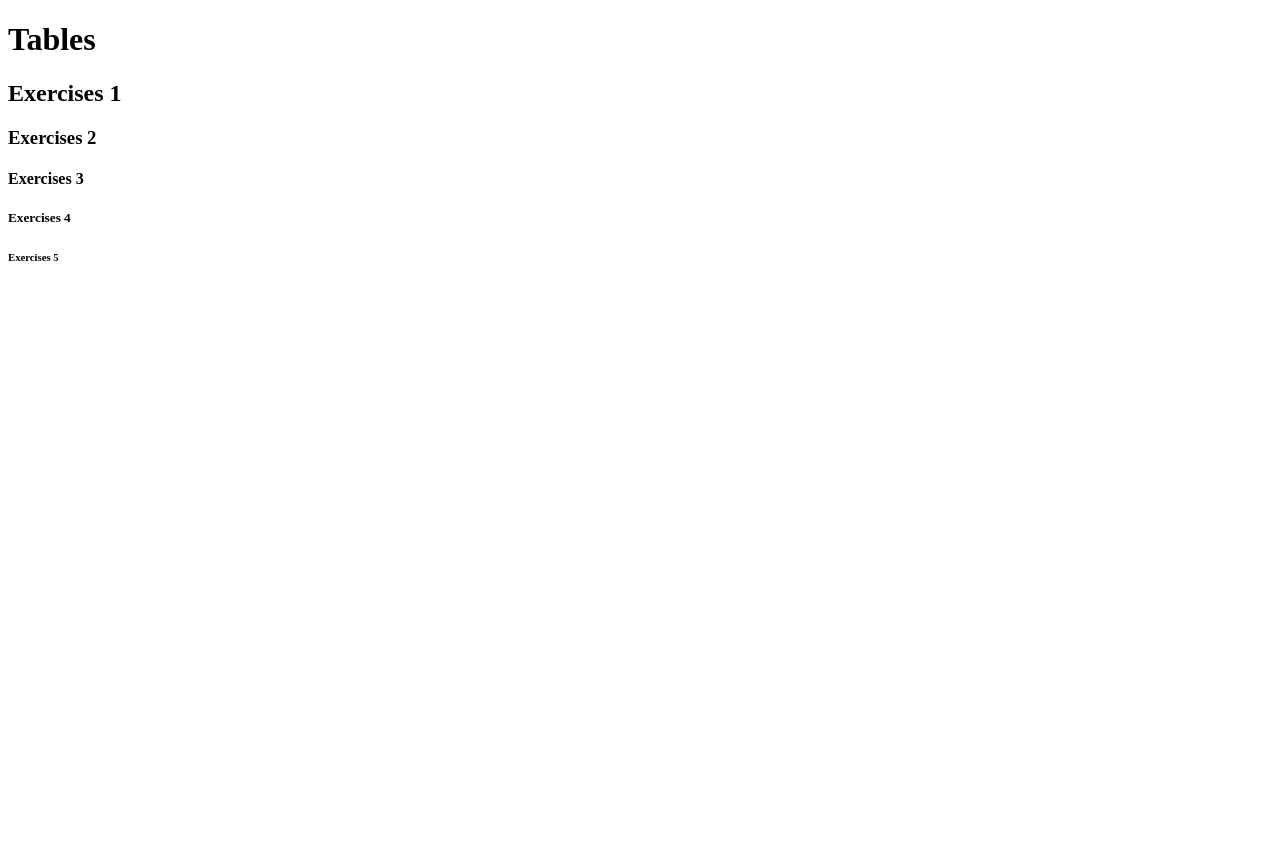
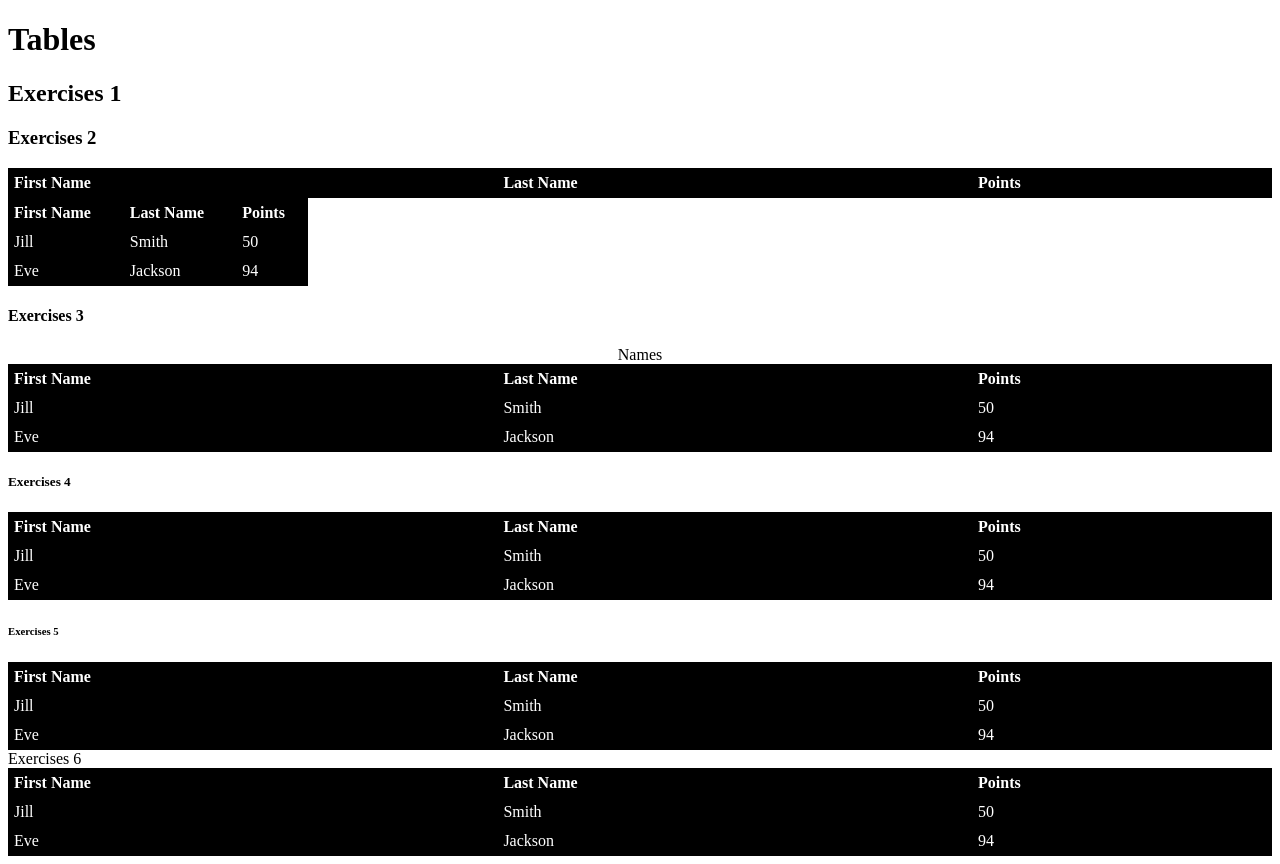
Before and after one commit to Brighton-W/Brighton-W.github.io, a plain HTML site: page exercises/tables.html in a window 1280 px wide. Before the commit the page ends 800 px from the top, so only its background shows below. Drawn offline with Linux system fonts and the light colour scheme.

Commit message:
Update tables.html

```diff
--- a/exercises/tables.html
+++ b/exercises/tables.html
@@ -8,22 +8,190 @@
 <h1>Tables</h1>
 
 <h2>Exercises 1</h2>
+  <style>
+table, th, td {
+    border: 1px solid black;
+    border-collapse: collapse;
+}
+th, td {
+    padding: 5px;
+    text-align: left;
+}
+</style>
+</head>
+<body>
 
+<table style="width:100%">
+  <tr>
+    <th>First Name</th>
+    <th>Last Name</th>
+    <th>Points</th>
+  </tr>
+  <tr>
 
 <h3>Exercises 2</h3>
+  <style>
+table, th, td {
+    border: 1px solid black;
+    border-collapse: collapse;
+}
+th, td {
+    padding: 5px;
+    text-align: left;
+}
+</style>
+</head>
+<body>
+
+<table style="width:300px">
+  <tr>
+    <th>First Name</th>
+    <th>Last Name</th>
+    <th>Points</th>
+  </tr>
+  <tr>
+    <td>Jill</td>
+    <td>Smith</td>
+    <td>50</td>
+  </tr>
+  <tr>
+    <td>Eve</td>
+    <td>Jackson</td>
+    <td>94</td>
+  </tr>
+</table>
+
+</body>
+</html>
 
 
 <h4>Exercises 3</h4>
+  <style>
+table, th, td {
+    border: 1px solid black;
+    border-collapse: collapse;
+}
+th, td {
+    padding: 5px;
+    text-align: left;
+}
+</style>
+</head>
+<body>
+
+<table style="width:100%">
+  <caption>Names</caption>
+  <tr>
+    <th>First Name</th>
+    <th>Last Name</th>
+    <th>Points</th>
+  </tr>
+  <tr>
+    <td>Jill</td>
+    <td>Smith</td>
+    <td>50</td>
+  </tr>
+  <tr>
+    <td>Eve</td>
+    <td>Jackson</td>
+    <td>94</td>
+  </tr>
+</table>
 
 
 <h5>Exercises 4</h5>
+  <style>
+table, th, td {
+    border: 5px solid red;
+}
+th, td {
+    padding: 5px;
+    text-align: left;
+}
+</style>
+</head>
+<body>
+
+<table style="width:100%">
+  <tr>
+    <th>First Name</th>
+    <th>Last Name</th>
+    <th>Points</th>
+  </tr>
+  <tr>
+    <td>Jill</td>
+    <td>Smith</td>
+    <td>50</td>
+  </tr>
+  <tr>
+    <td>Eve</td>
+    <td>Jackson</td>
+    <td>94</td>
+  </tr>
+</table>
 
 
 <h6>Exercises 5</h6>
+  <style>
+table, th, td {
+    border: 1px solid black;
+    border-collapse: collapse;
+    padding: 5px;
+    text-align: left;
+}
+</style>
+</head>
+<body>
 
+<table style="width:100%">
+  <tr>
+    <th>First Name</th>
+    <th>Last Name</th>
+    <th>Points</th>
+  </tr>
+  <tr>
+    <td>Jill</td>
+    <td>Smith</td>
+    <td>50</td>
+  </tr>
+  <tr>
+    <td>Eve</td>
+    <td>Jackson</td>
+    <td>94</td>
+  </tr>
+</table>
 
+<h7>Exercises 6</h7>
+  <style>
+table, th, td {
+    border: 1px solid black;
+    text-align: left;
+}
+tr {
+    background-color: black;
+    color: white;
+}
+</style>
+</head>
+<body>
 
-
+<table style="width:100%">
+  <tr>
+    <th>First Name</th>
+    <th>Last Name</th>
+    <th>Points</th>
+  </tr>
+  <tr>
+    <td>Jill</td>
+    <td>Smith</td>
+    <td>50</td>
+  </tr>
+  <tr>
+    <td>Eve</td>
+    <td>Jackson</td>
+    <td>94</td>
+  </tr>
+</table>
 
 </body>
 </html>
```
